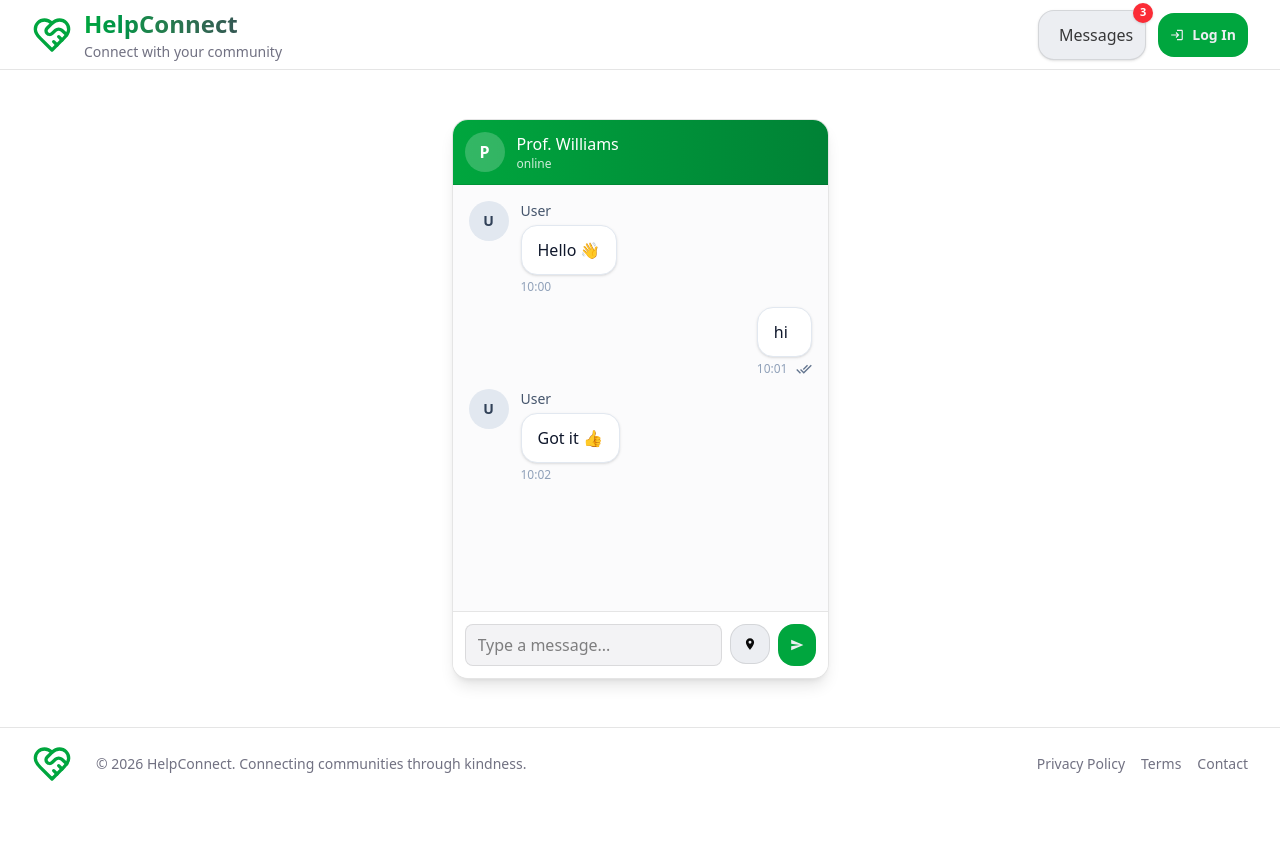
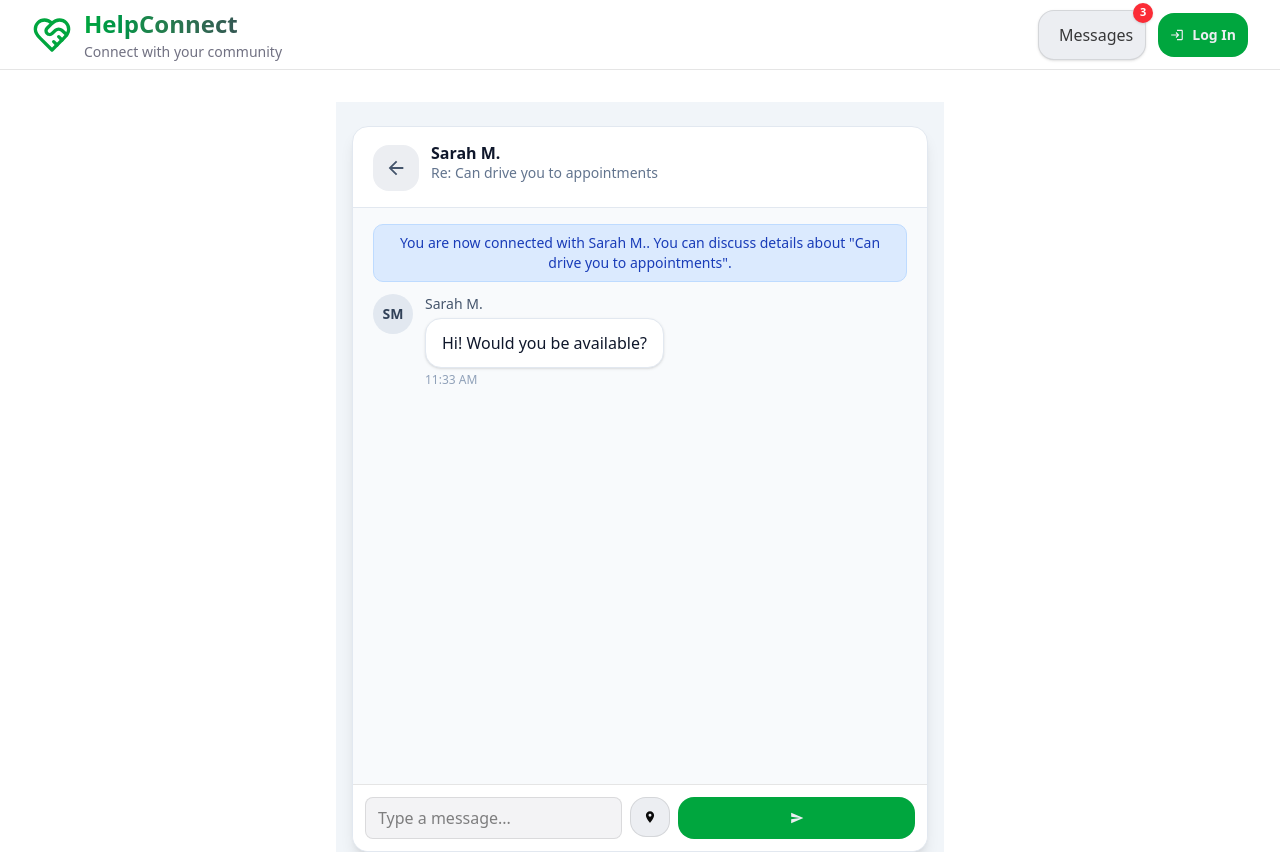
Before and after one commit to MiksuNy/web-project, a React (Vite) app in the folder frontend/: page /chat-test in a window 1280 px wide. Shown: the top 852 px of the page. Before the commit the page ends 800 px from the top, so only its background shows below. Built offline with nearby package versions, Linux system fonts and the light colour scheme.

Commit message:
refactor(chatbox): improve layout structure and message rendering

```diff
--- a/frontend/src/components/chat/ChatBox.jsx
+++ b/frontend/src/components/chat/ChatBox.jsx
@@ -1,100 +1,103 @@
-import { useState, useRef, useEffect } from "react";
+// src/components/chat/ChatBox.jsx
+import { useEffect, useRef, useState } from "react";
+import { MdArrowBack } from "react-icons/md";
 import MessageBubble from "./MessageBubble";
 import ChatInput from "./ChatInput";
 
 const now = () =>
   new Date().toLocaleTimeString([], { hour: "2-digit", minute: "2-digit" });
 
-export default function ChatBox() {
+export default function ChatBox({ chat, onBack }) {
+  const peer = chat?.from ?? "Sarah M.";
+  const title = chat?.title ?? "Can drive you to appointments";
 
   const [messages, setMessages] = useState([
-  { id: 1, text: "Hello 👋", mine: false, time: "10:00" },
-  { id: 2, text: "hi", mine: true, time: "10:01", seen: true },
-  { id: 3, text: "Got it 👍", mine: false, time: "10:02" },
+    {
+      id: 900,
+      type: "system",
+      text: `You are now connected with ${peer}. You can discuss details about "${title}".`,
+    },
+    {
+      id: 1,
+      text: chat?.text ?? "Hi! Would you be available?",
+      mine: false,
+      time: "11:33 AM",
+      senderName: peer,
+    },
   ]);
 
+  const bottomRef = useRef(null);
+  useEffect(() => bottomRef.current?.scrollIntoView({ behavior: "smooth" }), [messages]);
 
-  const bottomRef = useRef(null);
-
-  useEffect(() => {
-    bottomRef.current?.scrollIntoView({ behavior: "smooth" });
-  }, [messages]);
-
-  // send text
   const send = (text) => {
     const id = Date.now();
+    setMessages((m) => [...m, { id, text, mine: true, time: now(), seen: false }]);
 
-    setMessages((m) => [
-      ...m,
-      { id, text, mine: true, time: now(), seen: false },
-    ]);
-
-    // fake reply (DEV)
     setTimeout(() => {
       setMessages((m) => [
         ...m,
-        { id: id + 1, text: "Got it 👍", mine: false, time: now() },
+        { id: id + 1, text: "Got it 👍", mine: false, time: now(), senderName: peer },
       ]);
+    }, 900);
+
+    setTimeout(() => {
+      setMessages((m) => m.map((x) => (x.id === id ? { ...x, seen: true } : x)));
     }, 1200);
-
-    // seen simulation
-    setTimeout(() => {
-      setMessages((m) =>
-        m.map((x) => (x.id === id ? { ...x, seen: true } : x))
-      );
-    }, 1500);
   };
 
-  // delete
-  const removeMessage = (id) =>
-    setMessages((m) => m.filter((x) => x.id !== id));
-
-  // location send
   const sendLocation = () => {
-    navigator.geolocation.getCurrentPosition((pos) => {
     const id = Date.now();
     setMessages((m) => [
       ...m,
-        {
-          id,
-          mine: true,
-          type: "location",
-          lat: pos.coords.latitude,
-          lng: pos.coords.longitude,
-          time: now(),
-          seen: false,
+      { id, mine: true, type: "location_pending", text: "📍 Sharing location...", time: now(), seen: false },
+    ]);
+
+    navigator.geolocation.getCurrentPosition(
+      (pos) => {
+        setMessages((m) =>
+          m.map((x) =>
+            x.id === id
+              ? { ...x, type: "location", lat: pos.coords.latitude, lng: pos.coords.longitude }
+              : x
+          )
+        );
       },
-      ]);
-    });
+      () => {
+        setMessages((m) => m.map((x) => (x.id === id ? { ...x, text: "Location unavailable" } : x)));
+      },
+      { enableHighAccuracy: true, timeout: 8000, maximumAge: 0 }
+    );
   };
 
   return (
-    <div className="w-full max-w-2xl mx-auto border border-border rounded-2xl bg-card shadow-lg flex flex-col h-[560px] overflow-hidden">
-
-      {/* header */}
-      <div className="flex items-center gap-3 p-3 border-b border-border bg-linear-to-r from-green-600 to-green-700 text-white">
-        <div className="w-10 h-10 rounded-full bg-white/20 flex items-center justify-center font-bold">
-          P
-        </div>
-        <div>
-          <div className="font-medium">Prof. Williams</div>
-          <div className="text-xs text-white/80">online</div>
+    <div className="min-h-screen bg-slate-100">
+      <div className="max-w-6xl mx-auto px-4 py-6">
+        <div className="rounded-2xl border border-slate-200 bg-white shadow-lg overflow-hidden">
+          <div className="px-5 py-4 flex items-start gap-3 border-b border-slate-200">
+            <button
+              type="button"
+              onClick={() => onBack?.()}
+              className="mt-0.5 text-slate-600 hover:text-slate-900"
+              aria-label="Back"
+            >
+              <MdArrowBack size={22} />
+            </button>
+            <div className="min-w-0">
+              <div className="font-semibold text-slate-900 leading-5">{peer}</div>
+              <div className="text-sm text-slate-500 truncate">Re: {title}</div>
             </div>
           </div>
 
-      {/* messages */}
-      <div className="flex-1 overflow-y-auto p-4 space-y-3 bg-muted/20">
+          <div className="h-[72vh] overflow-y-auto px-5 py-4 space-y-3 bg-slate-50">
             {messages.map((m) => (
-          <MessageBubble
-            key={m.id}
-            {...m}
-            onDelete={() => removeMessage(m.id)}
-          />
+              <MessageBubble key={m.id} {...m} senderName={m.senderName ?? peer} />
             ))}
             <div ref={bottomRef} />
           </div>
 
           <ChatInput onSend={send} onSendLocation={sendLocation} />
         </div>
+      </div>
+    </div>
   );
 }
```
Lines whose indentation alone changed are shown as unchanged.
